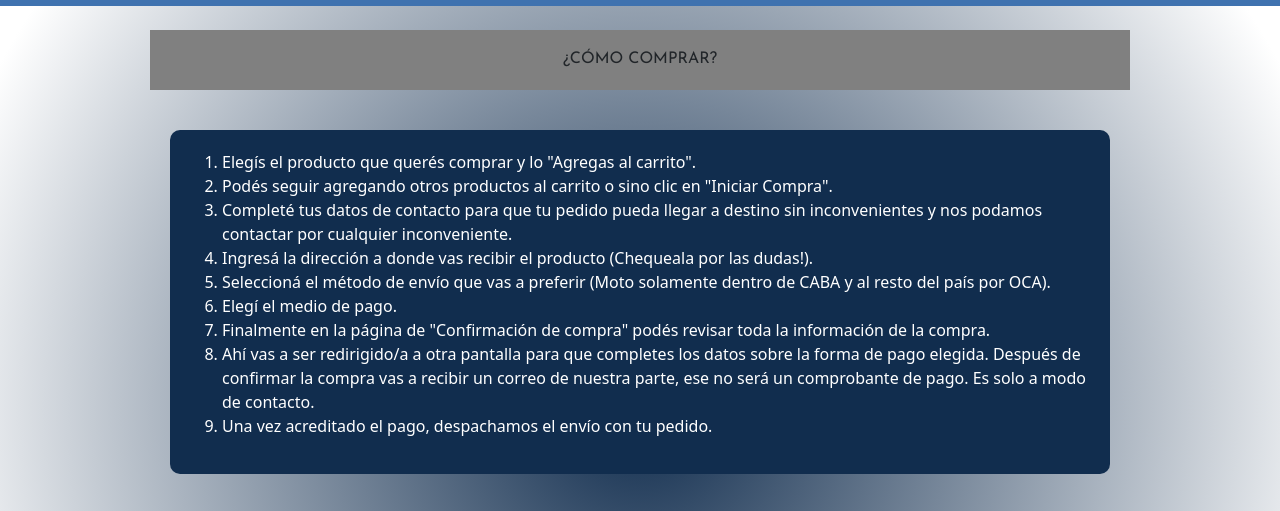
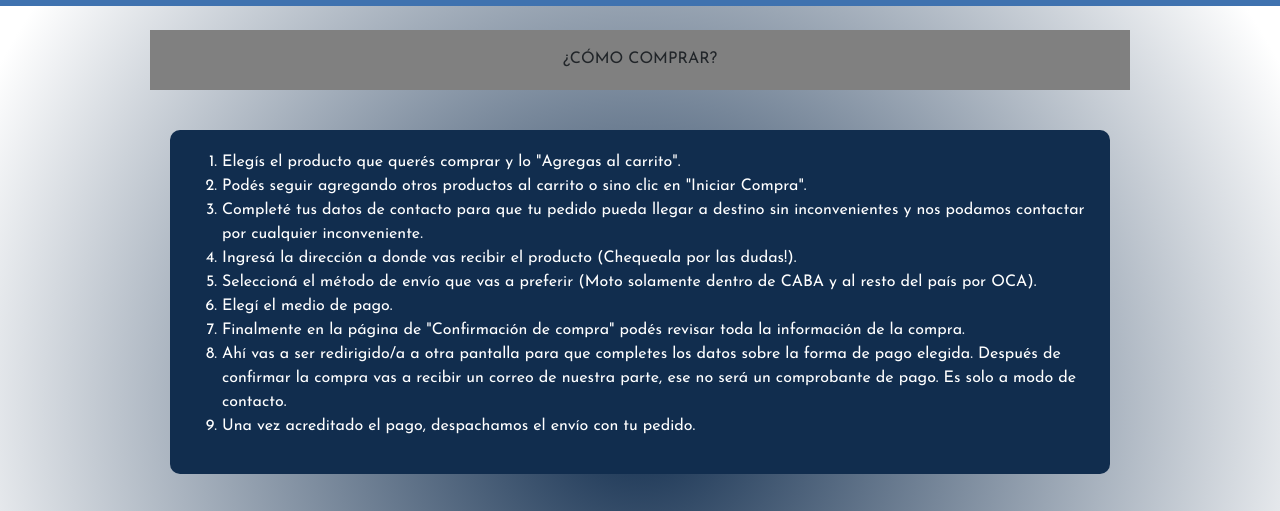
Before and after one commit to GuitNahuel/Tercera-Entrega-Proyecto, a plain HTML site: page secciones/comocomprar.html in a window 1280 px wide. Shown: the part 70-581 px from the top of the page. Drawn offline with nearby package versions, Linux system fonts and the light colour scheme.

Commit message:
finalizamos

```diff
--- a/scss/layout/_maincomo.scss
+++ b/scss/layout/_maincomo.scss
@@ -15,6 +15,7 @@
     padding: 20px;
     margin: 20px;
     border-radius: 10px;
+    font-family: $miletraprincipal;
 }
 
 .tresTarjetas {
```
Also changed, not shown: scss/style.css, 1 other file.
